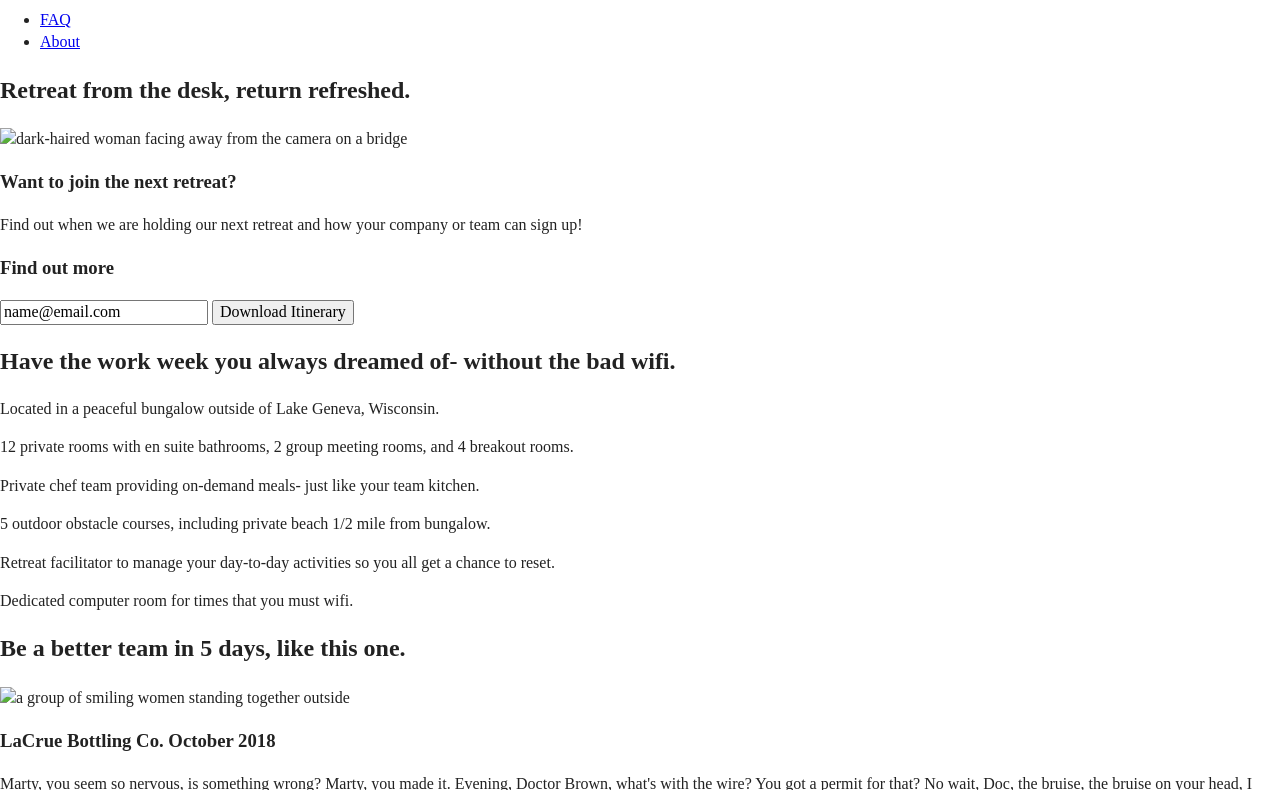
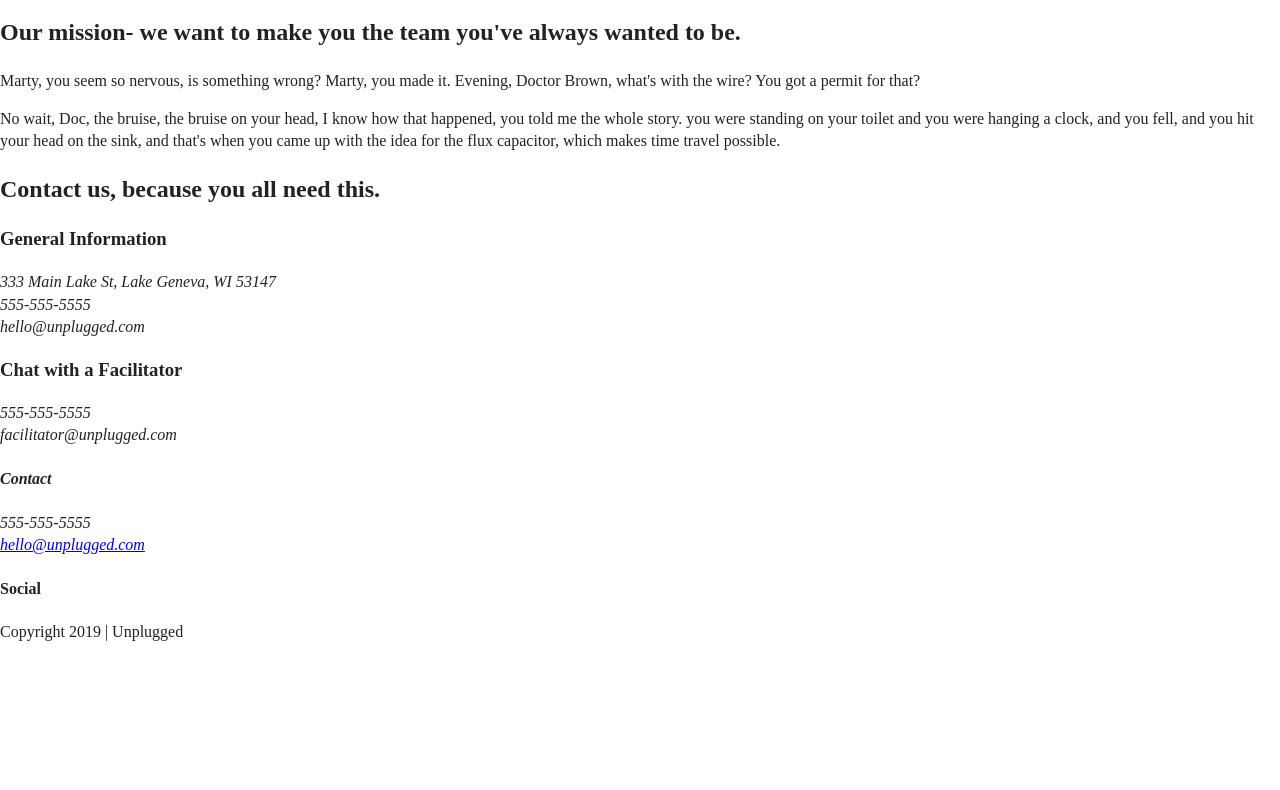
Before and after one commit to srstrom/unplugged-retreat, a website: page about/index.html in a window 1280 px wide. Shown: the part 88-878 px from the top of the page. After the commit the page ends 800 px from the top, so only its background shows below. Drawn offline with Linux system fonts and the light colour scheme.

Commit message:
Added content to About page

```diff
--- a/about/index.html
+++ b/about/index.html
@@ -26,88 +26,55 @@
 <header>
   <div class="content-wrapper">
     <a href="#"><img src="" alt="unplugged logo"></a>
-    <h2>Unplugged</h2>
     <div class="header-divider"></div>
     <nav>
       <ul>
         <li><a href="faq/index.html" target="_blank">FAQ</a></li>
-        <li><a href="about/index.html" target="_blank">About</a></li>
+        <li><a href="#" target="_blank">About</a></li>
       </ul>
     </nav>
   </div>
 </header>
 
 <main>
-  <section class="hero-area">
+  <section class="mission">
     <div class="content-wrapper">
-      <h2>Retreat from the desk, return refreshed.</h2>
+      <div class="mission-content">
+        <h2>Our mission- we want to make you the team you've always wanted to be.</h2>
+        <p>Marty, you seem so nervous, is something wrong? Marty, you made it. Evening, Doctor Brown, what's with the wire? You got a permit for that?</p>
+        <p>No wait, Doc, the bruise, the bruise on your head, I know how that happened, you told me the whole story. you were standing on your toilet and you were hanging a clock, and you fell, and you hit your head on the sink, and that's when you came up with the idea for the flux capacitor, which makes time travel possible.</p>
+      </div>
     </div>
-    <div class="hero-img"><img src="../img/hero-img" alt="dark-haired woman facing away from the camera on a bridge"></div>
+    <!--mission content wrapper ends-->
   </section>
 
-  <aside>
+  <section class="map">
+    <figure></figure>
+    <!--google map goes in this section-->
+  </section>
+
+  <section class="contact-section">
     <div class="content-wrapper">
-      <div class="form-description">
-      <h3>Want to join the next retreat?</h3>
-      <p>Find out when we are holding our next retreat and how your company or team can sign up!</p>
+      <h2>Contact us, because you all need this.</h2>
+    </div>
+    <div class="contact-content">
+      <div class="general-info">
+        <h3>General Information</h3>
+        <address>333 Main Lake St, Lake Geneva, WI 53147
+          <br>
+          555-555-5555
+          <br>
+          hello@unplugged.com
+        </address>
+      </div>
+      <div class="faciliator-chat">
+        <h3>Chat with a Facilitator</h3>
+        <address>555-555-5555
+          <br>
+          facilitator@unplugged.com
+        </address>
       </div>
     </div>
-    <div class="form">
-      <h3>Find out more</h3>
-      <input type="text" name="name" value="name@email.com">
-      <input type="button" value="Download Itinerary">
-    </div>
-  </aside>
-
-  <section class="features">
-    <div class="content-wrapper">
-      <h2>Have the work week you always dreamed of- without the bad wifi.</h2>
-
-      <div class="features-items">
-      <article>
-        <p class="fontawesome-icon"></p>
-        <p class="features-item-description">Located in a peaceful bungalow outside of Lake Geneva, Wisconsin.</p>
-      </article>
-
-      <article>
-        <p class="fontawesome-icon"></p>
-        <p class="features-item-description">12 private rooms with en suite bathrooms, 2 group meeting rooms, and 4 breakout rooms.</p>
-      </article>
-
-      <article>
-        <p class="fontawesome-icon"></p>
-        <p class="features-item-description">Private chef team providing on-demand meals- just like your team kitchen.</p>
-      </article>
-
-      <article>
-        <p class="fontawesome-icon"></p>
-        <p class="features-item-description">5 outdoor obstacle courses, including private beach 1/2 mile from bungalow.</p>
-      </article>
-
-      <article>
-        <p class="fontawesome-icon"></p>
-        <p class="features-item-description">Retreat facilitator to manage your day-to-day activities so you all get a chance to reset.</p>
-      </article>
-
-      <article>
-        <p class="fontawesome-icon"></p>
-        <p class="features-item-description">Dedicated computer room for times that you must wifi.</p>
-      </article>
-      </div>
-    </div>
-  </section>
-
-  <section class="reviews">
-    <div class="content-wrapper">
-      <h2>Be a better team in 5 days, like this one.</h2>
-
-      <article>
-        <div>
-        <img src="" alt="a group of smiling women standing together outside">
-        <h3>LaCrue Bottling Co. October 2018</h3>
-        <p>Marty, you seem so nervous, is something wrong? Marty, you made it. Evening, Doctor Brown, what's with the wire? You got a permit for that? No wait, Doc, the bruise, the bruise on your head, I know how that happened, you told me the whole story. you were standing on your toilet and you were hanging a clock, and you fell, and you hit your head on the sink, and that's when you came up with the idea for the flux capacitor, which makes time travel possible.</p>
-        </div>
-      </article>
   </section>
 </main>
 
```
Also changed, not shown: index.html (+74 -11 lines).
